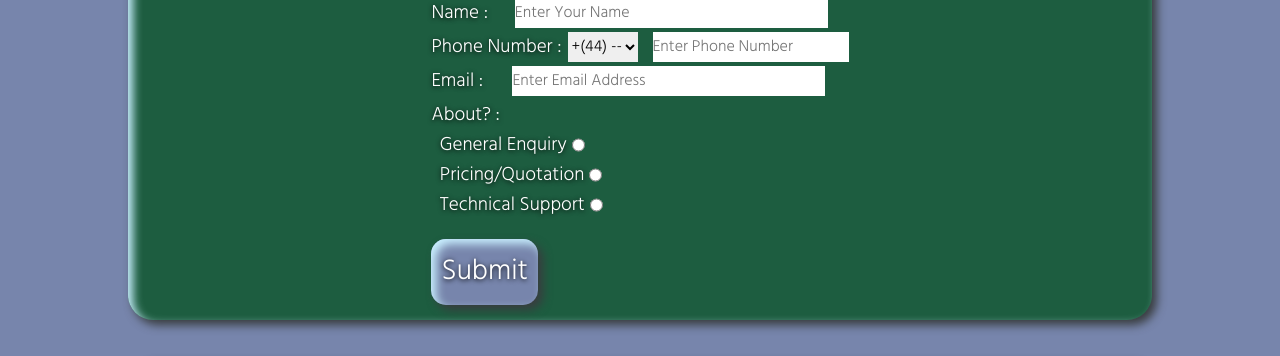
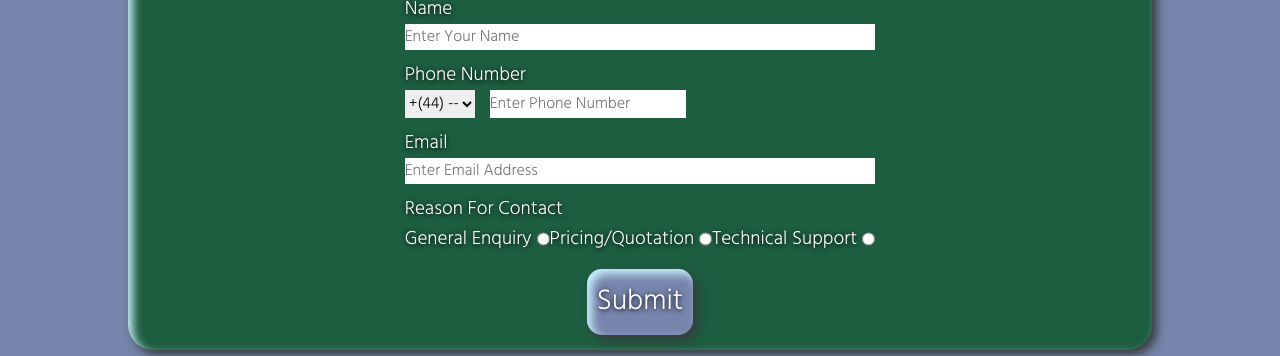
Before and after one commit to jbillcliffe/portfolio1-renterprise, a plain HTML site: page contact.html in a window 1280 px wide. Shown: the part 211-567 px from the top of the page. Drawn offline with nearby package versions, Linux system fonts and the light colour scheme.

Commit message:
feat(contact)flex in progress

```diff
--- a/assets/css/style.css
+++ b/assets/css/style.css
@@ -535,7 +535,7 @@ will stack on top of each other instead of putting them into a row, creating the
     flex-direction: column;
 }
 
-.contact-form-input {
+.contact-form {
     display: flex;
     width: 80%;
     margin-left: auto;
@@ -552,8 +552,7 @@ will stack on top of each other instead of putting them into a row, creating the
 .contact-form-row {
     display: flex;
     flex-direction: row;
-    margin-top: 4px;
-    margin-bottom: 4px;
+    margin-bottom: 10px;
     width: 100%;
 }
 
@@ -569,47 +568,49 @@ will stack on top of each other instead of putting them into a row, creating the
 
 .contact-form-container label {
     font-size: 120%;
-}
-
-.contact-form-outer-label {
-    margin-right: 6px;
     display: flex;
-    justify-content: flex-start;
+    align-items: flex-end;
+    text-align: end;
 }
 
 .contact-form-input {
-    width: 75%;
+    width: 100%;
+    margin-bottom: 10px;
 }
 
 #contact-form-country-codes {
     width: 70px;
     display: flex;
     margin-right: 15px;
+    margin-bottom: 0;
 }
 
 .contact-form-phone {
     display: flex;
     justify-content: flex-end;
+    margin-bottom: 0;
 }
 
 #contact-form-country-codes>optgroup,
 #contact-form-country-codes>optgroup>option {
     width: 200px;
     display: flex;
-
 }
 
 .contact-form-first-radio-label {
-    margin-left: 2%;
+
     margin-right: 5px;
 }
 
 .contact-form-radio-label {
-    margin-left: 2%;
+
     margin-right: 5px;
 }
 
-
+.contact-form-button {
+    display: flex;
+    justify-content: flex-end;
+}
 
 .contact-details-container {
     display: flex;
--- a/contact.html
+++ b/contact.html
@@ -64,40 +64,35 @@
             <div class="contact-form-header">
                 <h2>Contact Us</h2>
             </div>
-            <div class="contact-form-input">
+            <div class="contact-form">
                 <form action="https://formdump.codeinstitute.net/" method="POST">
+                    <label for="contact-form-name" class="contact-form-outer-label"> Name </label>
+                    <input type="text" id="contact-form-name" class="contact-form-input" placeholder="Enter Your Name"
+                        required>
+                    <label for="contact-form-phone" class="contact-form-outer-label"> Phone Number </label>
                     <div class="contact-form-row">
-                        <label for="contact-form-name" class="contact-form-outer-label"> Name : </label>
-                        <input type="text" id="contact-form-name" class="contact-form-input"
-                            placeholder="Enter Your Name" required>
-                    </div>
-                    <div class="contact-form-row">
-                        <label for="contact-form-phone" class="contact-form-outer-label"> Phone Number : </label>
                         <select id="contact-form-country-codes" class="contact-form-country-codes"
                             onchange="countryCodeSelected();"></select>
-                        <input type="text" id="contact-form-phone" placeholder="Enter Phone Number" required>
+                        <input type="text" id="contact-form-phone" class="contact-form-phone"
+                            placeholder="Enter Phone Number" required>
                     </div>
-                    <div class="contact-form-row">
-                        <label for="contact-form-email" class="contact-form-outer-label"> Email : </label>
-                        <input type="email" id="contact-form-email" class="contact-form-input"
-                            placeholder="Enter Email Address" required>
-                    </div>
+                    <label for="contact-form-email" class="contact-form-outer-label"> Email </label>
+                    <input type="email" id="contact-form-email" class="contact-form-input"
+                        placeholder="Enter Email Address" required>
+                    <label for="reason" class="contact-form-outer-label"> Reason For Contact </label>
                     <div class="contact-form-row radio-class">
-                        <label class="contact-form-outer-label"> About? : </label>
                         <div class="contact-form-radio-row">
                             <label for="reason1" class="contact-form-first-radio-label"> General Enquiry </label>
                             <input type="radio" id="reason1" name="reason" value="General" required>
-                        </div>
-                        <div class="contact-form-radio-row">
+
                             <label for="reason2" class="contact-form-radio-label"> Pricing/Quotation </label>
                             <input type="radio" id="reason2" name="reason" value="Pricing">
-                        </div>
-                        <div class="contact-form-radio-row">
+
                             <label for="reason3" class="contact-form-radio-label"> Technical Support </label>
                             <input type="radio" id="reason3" name="reason" value="Technical">
                         </div>
                     </div>
-                    <input type="submit" class="button">
+                    <input type="submit" class="button contact-form-button">
                 </form>
         </section>
         <section class="contact-details-container">
```
